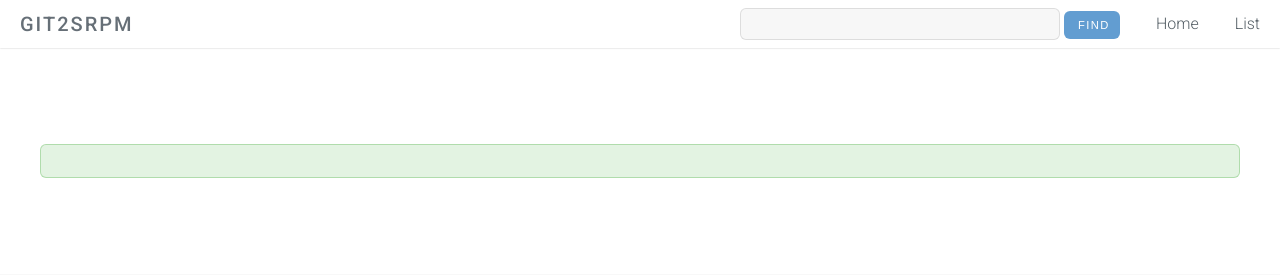
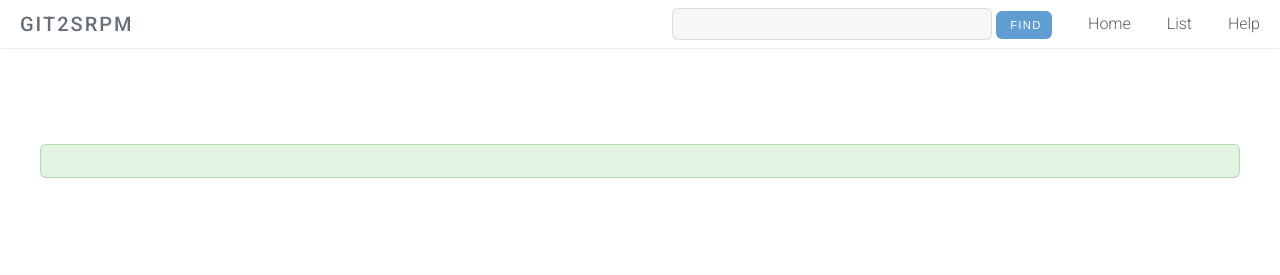
Before and after one commit to hhorak/git2srpm, a Python web app: template templates/info.html in a window 1280 px wide. Shown: the top 275 px of the page. Run offline with Jinja, Linux system fonts and the light colour scheme; the template is opened without the code that fills it, so the values that code supplies are empty.

Commit message:
Add Help button

```diff
--- a/templates/base.html
+++ b/templates/base.html
@@ -34,6 +34,7 @@
 					</li>
 						<li><a href="/">Home</a></li>
 						<li><a href="/list">List</a></li>
+						<li><a href="https://github.com/hhorak/git2srpm#readme">Help</a></li>
 					</ul>
 				</nav>
 			</header>
```
Also changed, not shown: README.md.
